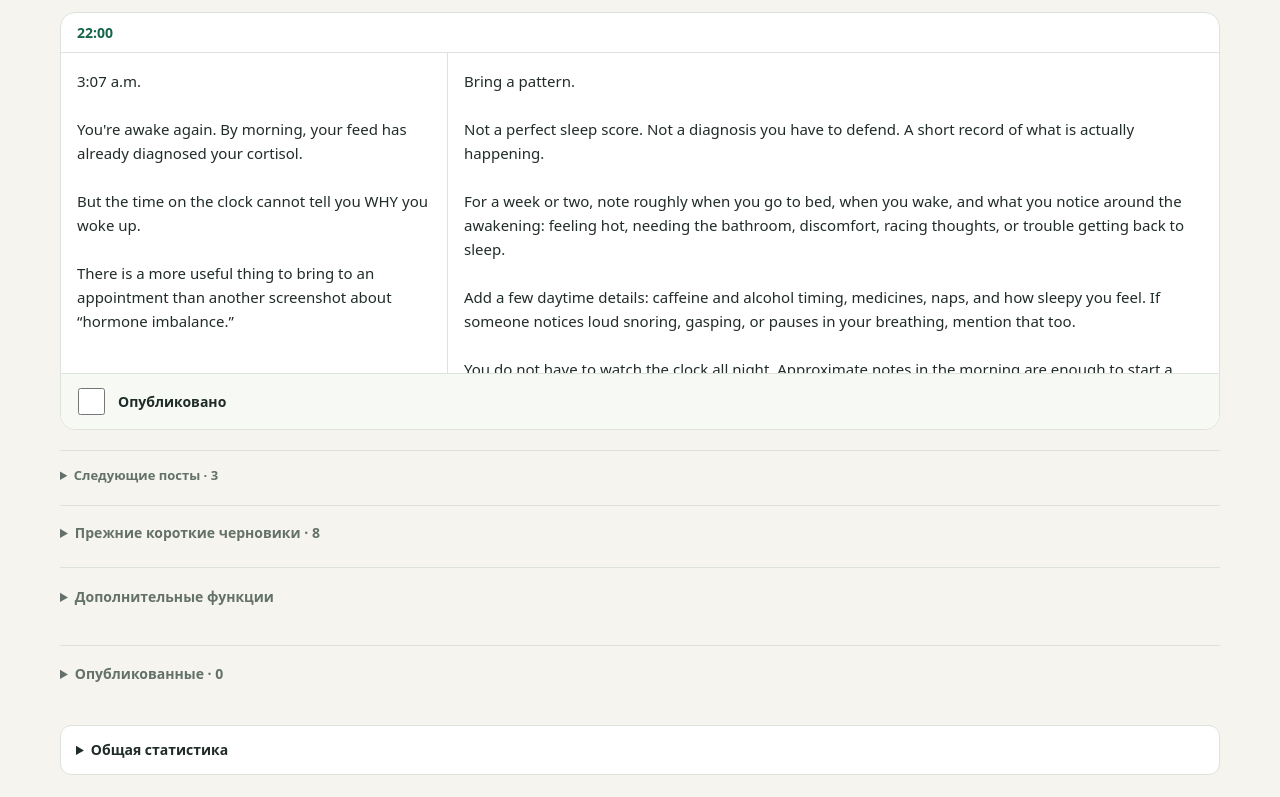
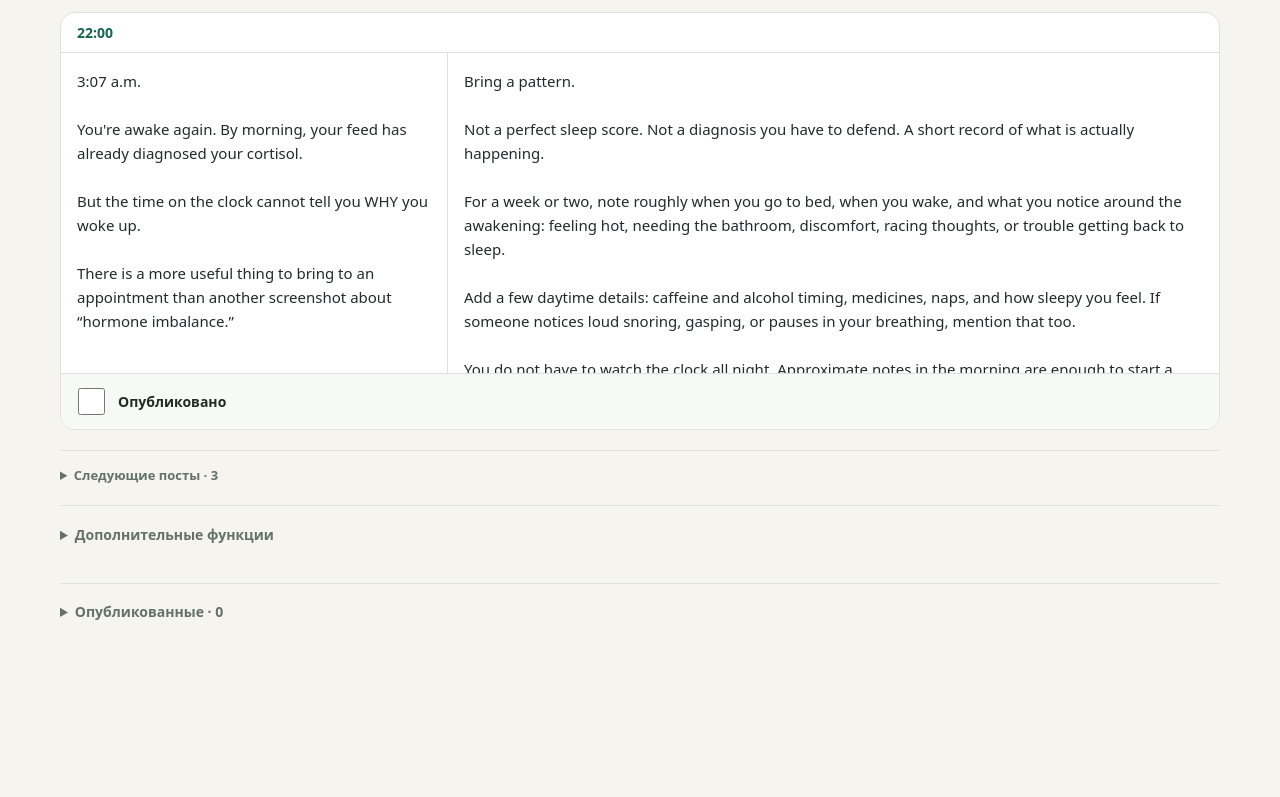
Before and after one commit to alekssskorolev/threads-content-desk, a plain HTML site: page index.html in a window 1280 px wide. Shown: the part 953-1750 px from the top of the page. After the commit the page ends 1614 px from the top, so only its background shows below. Drawn offline with Linux system fonts and the light colour scheme.

Commit message:
Remove global statistics and legacy short draft sections without deleting stored data

```diff
--- a/index.html
+++ b/index.html
@@ -42,7 +42,6 @@ main{padding-top:18px}.queue-label{display:flex;align-items:center;justify-conte
 <section id="cloudChoice" class="cloud-choice" hidden><h2 id="cloudChoiceTitle"></h2><p id="cloudChoiceText"></p><div id="cloudChoiceButtons" class="toolbar"></div></section>
 <section class="cards" id="cards" aria-label="Неопубликованные посты"></section>
 <details class="future-posts" id="futurePosts"><summary id="futureLabel">Следующие посты</summary><section class="cards" id="futureCards" aria-label="Будущие публикации"></section></details>
-<details class="short-drafts" id="shortDrafts"><summary id="shortDraftsLabel">Прежние короткие черновики</summary><section class="cards" id="shortDraftCards" aria-label="Прежние короткие черновики"></section></details>
 <details class="utility-panel" id="utilities"><summary>Дополнительные функции</summary><div id="contentStatus" class="content-warning"></div>
 <div class="toolbar"><button id="export">↓ Резервная копия</button><button id="import">↑ Восстановить копию</button><button id="csv">↓ Статистика CSV</button><button id="parser">↑ Импорт из Collector</button><button id="help">Как подключить парсер</button></div>
 <input type="file" id="backupFile" accept="application/json,.json" hidden><input type="file" id="parserFile" accept="application/json,.json" multiple hidden>
@@ -52,7 +51,6 @@ main{padding-top:18px}.queue-label{display:flex;align-items:center;justify-conte
 <details class="reserve-panel"><summary>Резервные посты</summary><section class="cards" id="reserveCards" aria-label="Резервные посты"></section></details>
 </details>
 <details class="archive-panel" id="archive"><summary id="archiveLabel">Опубликованные</summary><section class="cards" id="publishedCards" aria-label="Опубликованные посты"></section></details>
-<details class="top-stats" id="globalStats"><summary>Общая статистика</summary><div id="summary" class="summary"></div><div id="profileSummary" class="profile-summary"></div><div class="bottom">По всем трём аккаунтам: последние сохранённые счётчики, не уникальные зрители. Пусто ≠ 0. Автоматическое обновление из Collector пока не включено.</div></details>
 </main><div id="toast" role="status" hidden></div>
 <dialog id="helpDialog"><h2>Подключение парсера</h2><p>Можно выбрать один или несколько файлов archive.json из вашего Threads Collector (links-v2) либо готовую выгрузку threads-metrics. Они обрабатываются локально в браузере, без отправки на сервер. Сам сайт не заходит в Threads и не запускает парсер по расписанию.</p><ol><li>Опубликуйте пост и сохраните его ссылку в карточке.</li><li>Парсер должен возвращать точную ссылку, время измерения и счётчики <b>исходного поста</b>.</li><li>Нажмите «Импорт из Collector» и выберите archive.json. Архив обычно лежит в ~/Library/Application Support/Threads Collector/data/output/USERNAME/links-v2/. При сборе включите «Обновить статистику», иначе счётчики могут остаться старыми. Совпадение идёт по ID поста из ссылки, не по похожему тексту.</li></ol><pre class="example">{"kind":"threads-metrics","version":1,"observations":[
  {"url":"https://www.threads.com/@handle/post/POST_ID",
@@ -140,16 +138,12 @@ function render(){
  $('tabs').innerHTML=SEED.people.map(p=>`<button class="${p.id===person?'active':''}" data-person="${p.id}" aria-current="${p.id===person?'page':'false'}">${esc(p.name)}</button>`).join('');
  $('bio').textContent=who.bio;
 
- const shortDrafts=active.filter(p=>!state.records[p.id]?.done&&isLegacyShort(p));$('shortDraftCards').innerHTML=shortDrafts.map(cardHTML).join('');$('shortDraftsLabel').textContent=`Прежние короткие черновики · ${shortDrafts.length}`;$('shortDrafts').hidden=!shortDrafts.length;
  const today=scheduleDate(),todayPosts=pending.filter(p=>livePlan.get(p.id)?.date===today),future=pending.filter(p=>livePlan.get(p.id)?.date!==today);
  $('cards').innerHTML=todayPosts.map(cardHTML).join('')||'<div class="empty">На сегодня публикаций нет.</div>';
  $('futureCards').innerHTML=future.map(cardHTML).join('');$('futureLabel').textContent=`Следующие посты · ${future.length}`;$('futurePosts').hidden=!future.length;
  $('publishedCards').innerHTML=published.map(cardHTML).join('')||'<div class="muted">Пока нет опубликованных постов.</div>';
  $('reserveCards').innerHTML=reserve.map(cardHTML).join('')||'<div class="muted">Резерв пуст.</div>';
  $('archiveLabel').textContent=`Опубликованные · ${published.length}`;
- const all=SEED.posts.filter(p=>p.day>0||state.records[p.id]?.done),measured=all.filter(p=>latest(p.id)),sum=k=>{const vals=measured.map(p=>latest(p.id)?.[k]).filter(v=>v!=null);return vals.length?vals.reduce((a,b)=>a+b,0):null;};
- $('summary').innerHTML=[['Опубликовано',all.filter(p=>state.records[p.id]?.done).length],['Просмотры · сумма',sum('views')],['Лайки · сумма',sum('likes')],['Ответы · сумма',sum('replies')],['Репосты · сумма',sum('reposts')],['Переходы · сумма',sum('clicks')]].map(([label,v])=>`<div><strong>${fmt(v)}</strong><span>${label}</span></div>`).join('');
- $('profileSummary').textContent=SEED.people.map(a=>`${a.name}: ${SEED.posts.filter(p=>p.person===a.id&&state.records[p.id]?.done).length} опубликовано`).join(' · ');
 
 }
 function parseHash(){const parts=location.hash.slice(1).split('/');if(SEED.people.some(p=>p.id===parts[0]))person=parts[0];render();}
```
